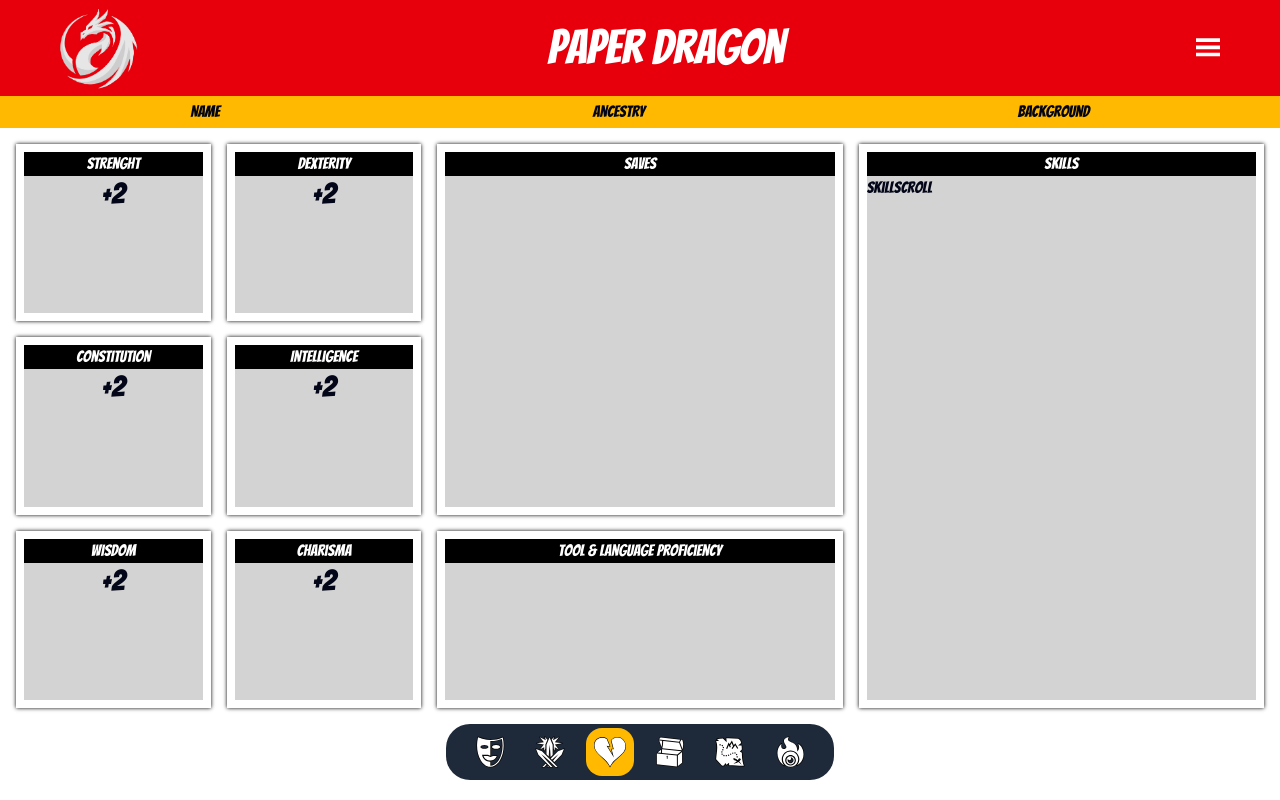
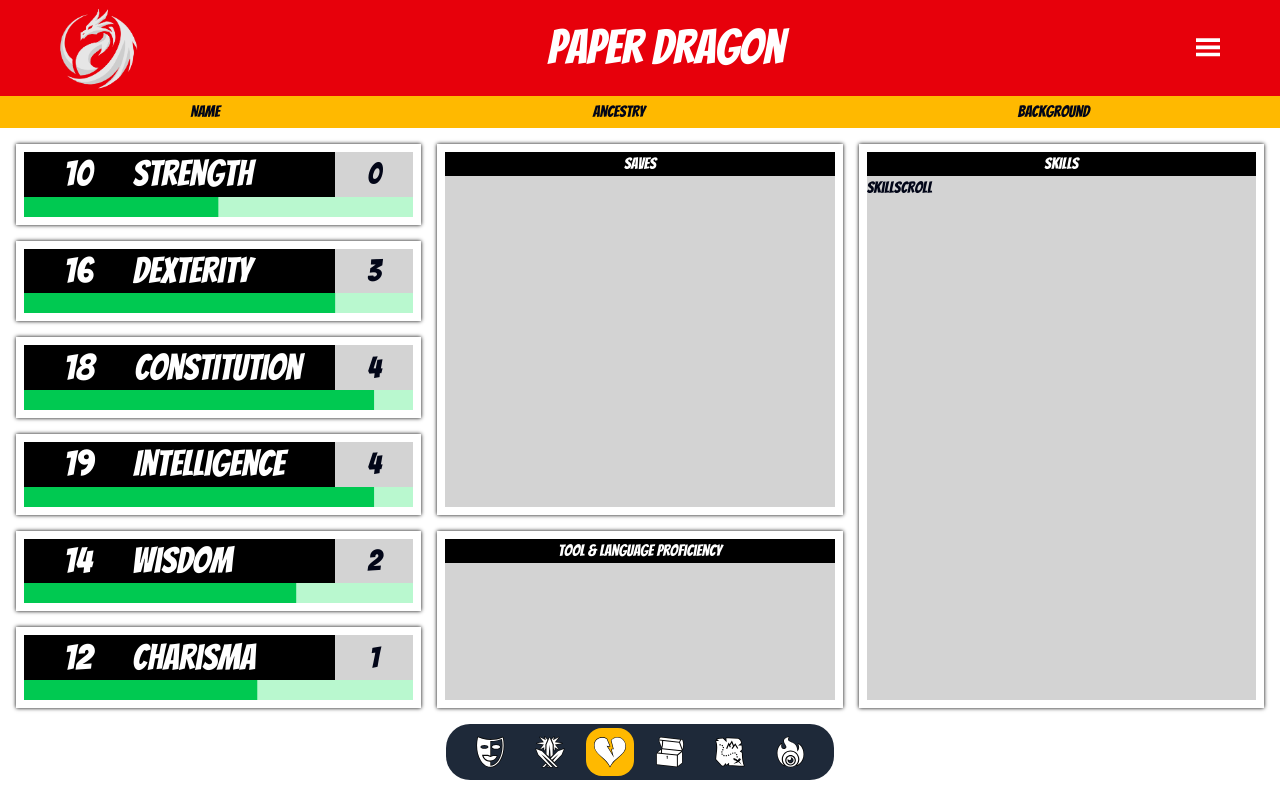
Before and after one commit to Asthere0n/paper-dragon-nextjs, a Next.js app: page / in a window 1280 px wide. Both pictures are taken after a click on the item 610 px from the left and 752 px from the top of the page. Built offline with nearby package versions, Linux system fonts and the light colour scheme.

Commit message:
Completed the Abilities part of the Character Sheet

```diff
--- a/package.json
+++ b/package.json
@@ -12,6 +12,7 @@
     "@radix-ui/react-accordion": "^1.2.4",
     "@radix-ui/react-avatar": "^1.1.4",
     "@radix-ui/react-dialog": "^1.1.7",
+    "@radix-ui/react-progress": "^1.1.6",
     "@radix-ui/react-slot": "^1.2.0",
     "class-variance-authority": "^0.7.1",
     "clsx": "^2.1.1",
--- a/src/components/CharacterSheetViewer/Abilities/Abilities.tsx
+++ b/src/components/CharacterSheetViewer/Abilities/Abilities.tsx
@@ -3,16 +3,11 @@ import PCSavingThrows from "./PCSavingThrows/PCSavingThrows"
 import PCSkills from "./PCSkills/PCSkills"
 import PCToolProf from "./PCToolProf/PCToolProf"
 
-type styles = {
-  style:React.CSSProperties
-}
-
-export default function Abilities( props: styles ) {
-  const styles = props.style
+export default function Abilities() {
   return (
     <>
-    <div className="grid grid-cols-2 grid-rows-3 col-start-1 row-start-1 row-end-4 gap-4">
-      <Ability stat="Strenght"/>
+    <div className="grid grid-cols-1 grid-rows-6 col-start-1 row-start-1 row-end-4 gap-4">
+      <Ability stat="Strength"/>
       <Ability stat="Dexterity"/>
       <Ability stat="Constitution"/>
       <Ability stat="Intelligence"/>
--- a/src/components/CharacterSheetViewer/Abilities/Ability/Ability.tsx
+++ b/src/components/CharacterSheetViewer/Abilities/Ability/Ability.tsx
@@ -1,14 +1,27 @@
 import styles from "../../CharacterSheetViewer.module.css"
+import { Progress } from "@/components/ui/progress"
+import { useContext } from "react"
+import { CharacterContext } from "../../CharacterSheetViewer"
+import { calcAbilityMod } from "@/components/utils/calcAbilityMod"
 
 type AbilityProps = {
-    stat: string
+  stat: string
 }
 
-export default function Ability({stat} : AbilityProps) {
-  return (
-    <div className={`${styles.vignette} flex flex-col justify-center items-center`} >
-      <h2 className={styles.title}>{stat}</h2>
-      <p className="flex-grow-1 text-3xl">+2</p>
+export default function Ability({ stat }: AbilityProps) {
+  const characterData = useContext(CharacterContext)
+  const ability = characterData.abilityScores[stat]
+  const abilityMod = calcAbilityMod(ability)
+
+  return (<>
+    <div className={`${styles.vignette} flex flex-col`} >
+      <div className="flex-grow-1 flex justify-around items-center w-full">
+        <h2 className="w-[80%] flex h-full items-center text-white bg-black text-4xl" >
+          <span className="px-10">{ability}</span>{stat}</h2>
+        <p className="flex-grow-1 text-3xl text-center">{abilityMod}</p>
+      </div>
+      <Progress value={50 + 10*abilityMod} className="h-5 rounded-none" />
     </div>
+  </>
   )
 }
--- a/src/components/CharacterSheetViewer/Abilities/PCSavingThrows/PCSavingThrows.tsx
+++ b/src/components/CharacterSheetViewer/Abilities/PCSavingThrows/PCSavingThrows.tsx
@@ -10,6 +10,7 @@ export default function PCSavingThrows({ customStyles }: Props) {
       <h2 className={styles.title}>
         Saves
         </h2>
+
     </div>
   )
 }
--- /dev/null
+++ b/src/components/customized/progress/progress-01.tsx
@@ -0,0 +1,16 @@
+"use client";
+
+import * as React from "react";
+
+import { Progress } from "@/components/ui/progress";
+
+export default function ProgressDemo() {
+  const [progress, setProgress] = React.useState(13);
+
+  React.useEffect(() => {
+    const timer = setTimeout(() => setProgress(66), 500);
+    return () => clearTimeout(timer);
+  }, []);
+
+  return <Progress value={progress} className="w-[60%]" />;
+}
--- /dev/null
+++ b/src/components/ui/progress.tsx
@@ -0,0 +1,31 @@
+"use client"
+
+import * as React from "react"
+import * as ProgressPrimitive from "@radix-ui/react-progress"
+
+import { cn } from "@/lib/utils"
+
+function Progress({
+  className,
+  value,
+  ...props
+}: React.ComponentProps<typeof ProgressPrimitive.Root>) {
+  return (
+    <ProgressPrimitive.Root
+      data-slot="progress"
+      className={cn(
+      "bg-green-200 relative h-2 w-full overflow-hidden rounded-full",
+      className
+      )}
+      {...props}
+    >
+      <ProgressPrimitive.Indicator
+      data-slot="progress-indicator"
+      className="bg-green-500 h-full w-full flex-1 transition-all"
+      style={{ transform: `translateX(-${100 - (value || 0)}%)` }}
+      />
+    </ProgressPrimitive.Root>
+  )
+}
+
+export { Progress }
--- /dev/null
+++ b/src/components/utils/calcAbilityMod.ts
@@ -0,0 +1,8 @@
+function calcAbilityMod(ability:number){
+    ability = Math.floor(ability / 2) - 5
+
+    return ability
+}
+
+
+export {calcAbilityMod}
--- a/src/test/testCharacter.json
+++ b/src/test/testCharacter.json
@@ -17,6 +17,13 @@
     },
     "img": "https://i.pinimg.com/736x/4e/e6/e9/4ee6e9a7d2097e08dfff3a6a5e285eec.jpg",
     "profBonus": 2,
+    "abilityScores": {
+        "Strength":10,
+        "Dexterity":16,
+        "Constitution":18,
+        "Intelligence":19,
+        "Wisdom":14,
+        "Charisma":12},
     "skillProf": [
         { "title": "Athletics", "proficiency": 1 },
         { "title": "Animal Handling", "proficiency": 1 },
```
Also changed, not shown: 1 other file (tests, documents, lock files or other folders).
